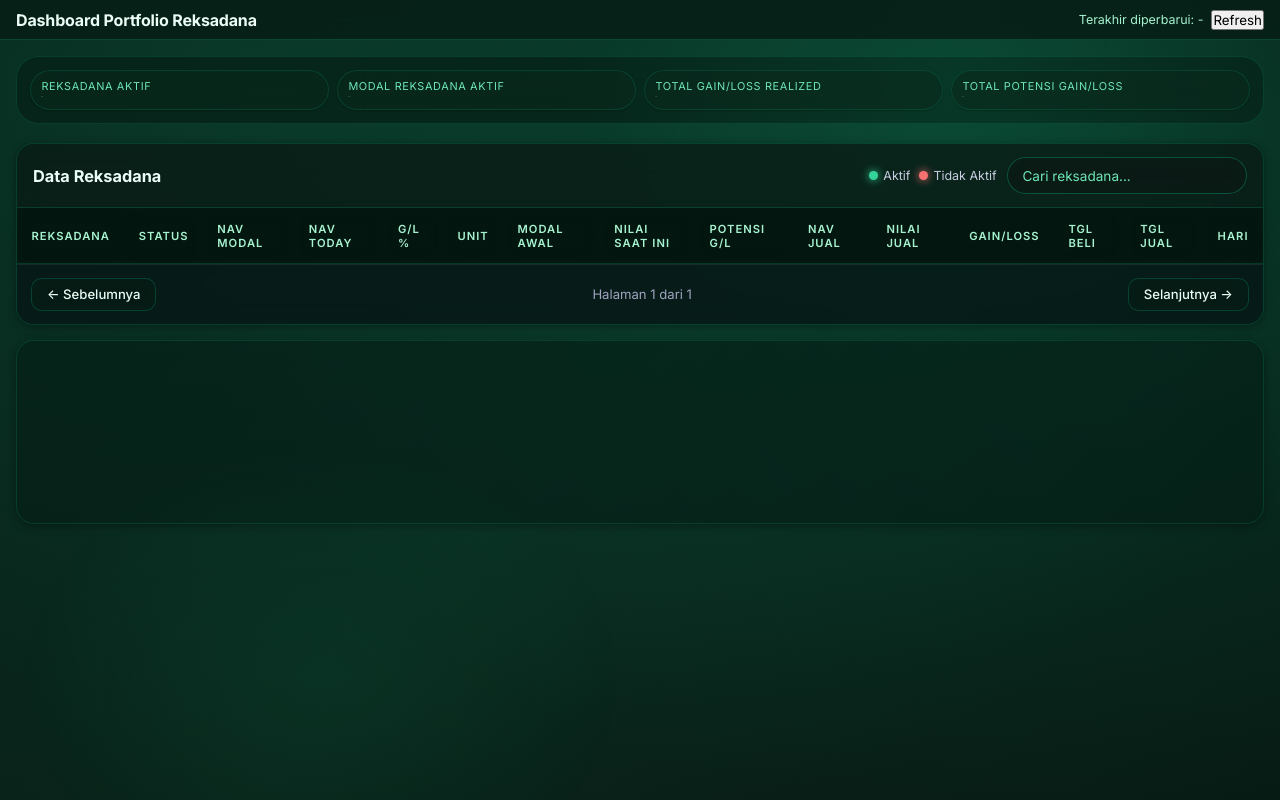
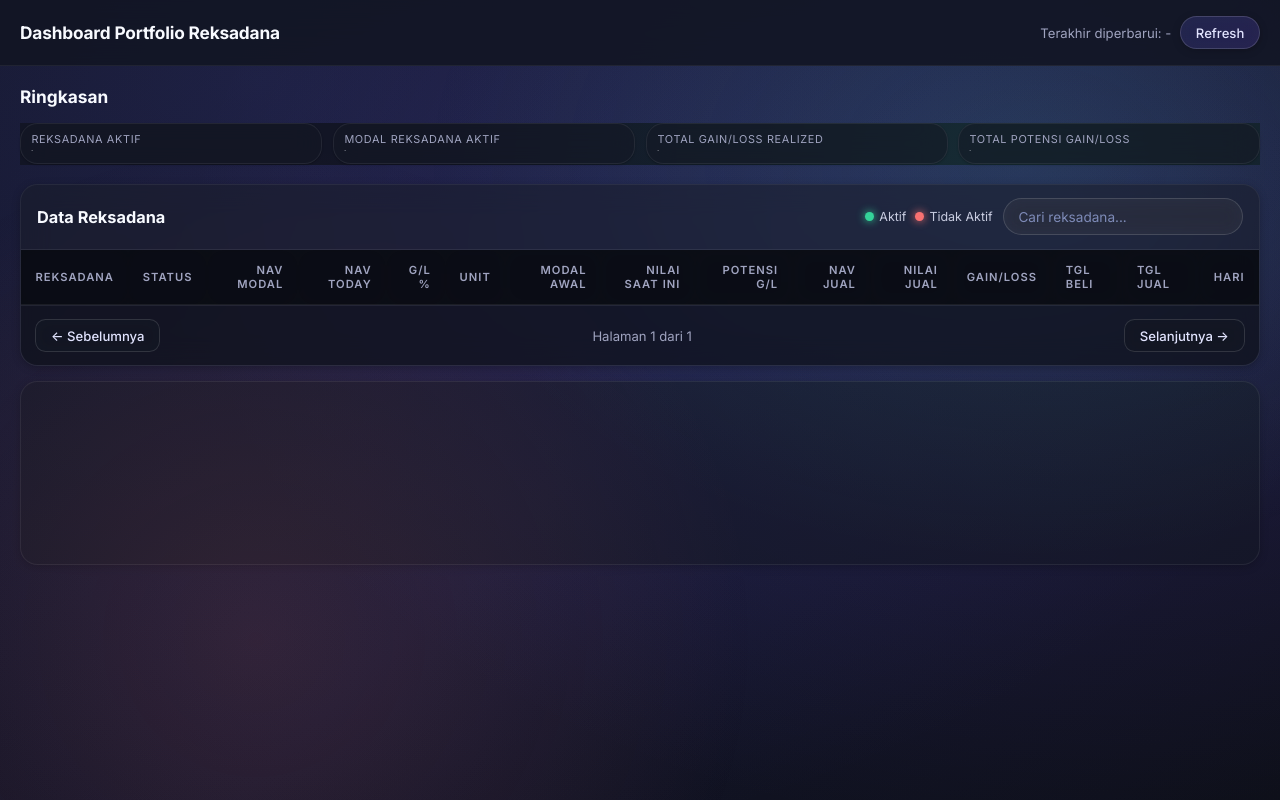
Before and after one commit to beefnegg/rdreport, a plain HTML site: page index.html in a window 1280 px wide. Drawn offline with nearby package versions, Linux system fonts and the light colour scheme; no server answers.

Commit message:
Update index.html

```diff
--- a/index.html
+++ b/index.html
@@ -13,9 +13,9 @@
       min-height: 100vh;
       color: #e2e4ff;
       background:
-        radial-gradient(1200px 800px at 20% 10%, rgba(16, 185, 129, 0.18), transparent),
-        radial-gradient(900px 600px at 85% 30%, rgba(5, 150, 105, 0.18), transparent),
-        linear-gradient(135deg, #071a14 0%, #0a2219 50%, #071a14 100%);
+        radial-gradient(1200px 800px at 20% 10%, rgba(99,105,245,0.18), transparent),
+        radial-gradient(900px 600px at 85% 30%, rgba(120,90,255,0.18), transparent),
+        linear-gradient(135deg, #0d0f18 0%, #131529 50%, #0d0f18 100%);
       will-change: transform;
       background-attachment: fixed;
     }
@@ -24,16 +24,16 @@
       position: fixed;
       inset: 0;
       background:
-        radial-gradient(700px 500px at 75% 10%, rgba(16, 185, 129, 0.12), transparent 55%),
-        radial-gradient(550px 420px at 25% 85%, rgba(5, 150, 105, 0.09), transparent 55%);
+        radial-gradient(600px 400px at 80% 20%, rgba(52, 211, 153, 0.12), transparent),
+        radial-gradient(500px 500px at 20% 80%, rgba(248, 113, 113, 0.12), transparent);
       pointer-events: none;
       z-index: 0;
     }
 
     header {
-      padding: 0.6rem 1rem;
-      border-bottom: 1px solid rgba(16, 185, 129, 0.25);
-      background: rgba(6, 30, 22, 0.88);
+      padding: 1rem 1.25rem;
+      border-bottom: 1px solid rgba(255,255,255,0.06);
+      background: rgba(18, 22, 36, 0.9);
       backdrop-filter: blur(16px);
       position: sticky;
       top: 0;
@@ -45,57 +45,56 @@
       display: flex;
       justify-content: space-between;
       align-items: center;
-      gap: 0.6rem;
+      gap: 0.75rem;
       flex-wrap: wrap;
     }
     .brand h1 {
-      font-size: clamp(0.82rem, 1.8vw, 1rem);
+      font-size: clamp(0.88rem, 2vw, 1.08rem);
       font-weight: 800;
-      color: #ecfdf5;
+      color: #f8faff;
       letter-spacing: -0.01em;
     }
     .last-update {
-      color: #a7f3d0;
-      font-size: clamp(0.62rem, 1vw, 0.78rem);
+      color: #a0a4c0;
+      font-size: clamp(0.68rem, 1.1vw, 0.82rem);
       display: inline-flex;
-      gap: 0.5rem;
+      gap: 0.55rem;
       align-items: center;
       flex-wrap: wrap;
     }
     .last-update i { color: #34d399; }
 
-    .shell { max-width: 1280px; margin: 0 auto; padding: 1rem 1rem 2.5rem; }
+    .shell { max-width: 1280px; margin: 0 auto; padding: 1.25rem 1.25rem 2.5rem; }
+    .toolbar { display: flex; justify-content: space-between; align-items: center; gap: 0.85rem; margin-bottom: 1rem; flex-wrap: wrap; }
+    .toolbar h2 { font-size: clamp(0.92rem, 1.9vw, 1.08rem); font-weight: 700; color: #f8faff; }
 
     .search {
       width: 240px;
       padding: 0.58rem 0.9rem;
       border-radius: 999px;
-      border: 1px solid rgba(16, 185, 129, 0.35);
-      background: rgba(15, 23, 20, 0.35);
-      color: #ecfdf5;
+      border: 1px solid rgba(255,255,255,0.14);
+      background: rgba(255,255,255,0.05);
+      color: #e2e4ff;
       outline: none;
       backdrop-filter: blur(10px);
       transition: all 0.3s ease;
       font-size: clamp(0.72rem, 1.1vw, 0.85rem);
     }
-    .search:focus { border-color: rgba(16, 185, 129, 0.7); box-shadow: 0 0 0 4px rgba(16, 185, 129, 0.18); background: rgba(15, 23, 20, 0.55); }
-    .search::placeholder { color: #6ee7b7; }
+    .search:focus { border-color: rgba(99, 102, 241, 0.6); box-shadow: 0 0 0 4px rgba(99, 102, 241, 0.15); background: rgba(255,255,255,0.08); }
+    .search::placeholder { color: #7f8bb8; }
 
     .cards {
-      background: rgba(6, 30, 22, 0.7);
-      border: 1px solid rgba(16, 185, 129, 0.18);
+      background: rgba(18, 22, 36, 0.95);
       display: grid;
       grid-template-columns: repeat(4, minmax(0, 1fr));
-      gap: 0.5rem;
+      gap: 0.7rem;
       margin-bottom: 1.2rem;
-      border-radius: 1.4rem;
-      padding: 0.8rem;
     }
     .card {
-      background: rgba(10, 40, 28, 0.55);
-      border: 1px solid rgba(16, 185, 129, 0.18);
+      background: rgba(21, 24, 38, 0.55);
+      border: 1px solid rgba(255,255,255,0.07);
       backdrop-filter: blur(14px);
-      border-radius: 1.35rem;
+      border-radius: 1.1rem;
       padding: 0.6rem 0.65rem;
       transition: transform 0.25s cubic-bezier(.4,0,.2,1), box-shadow 0.25s ease, border-color 0.25s ease, background 0.25s ease;
       will-change: transform;
@@ -103,13 +102,13 @@
     }
     .card:hover {
       transform: translateY(-4px) scale(1.01);
-      box-shadow: 0 18px 44px rgba(0,0,0,0.35), 0 0 0 1px rgba(16,185,129,0.12) inset;
-      border-color: rgba(16,185,129,0.35);
-      background: rgba(10, 40, 28, 0.75);
+      box-shadow: 0 18px 44px rgba(0,0,0,0.35), 0 0 0 1px rgba(255,255,255,0.12) inset;
+      border-color: rgba(255,255,255,0.16);
+      background: rgba(21, 24, 38, 0.75);
     }
     .card .label {
       font-size: clamp(0.48rem, 0.9vw, 0.68rem);
-      color: #6ee7b7;
+      color: #a0a4c0;
       text-transform: uppercase;
       letter-spacing: 0.06em;
       font-weight: 400;
@@ -117,41 +116,41 @@
       font-family: inherit;
     }
     .card .value {
-      font-size: clamp(0.18rem, 0.35vw, 0.26rem);
+      font-size: clamp(0.2rem, 0.4vw, 0.3rem);
       font-weight: 400;
-      margin-top: 0.14rem;
-      color: #ecfdf5;
-      line-height: 1.05;
+      margin-top: 0.18rem;
+      color: #f8faff;
+      line-height: 1.1;
       font-family: 'Roboto', 'Helvetica Neue', Arial, sans-serif;
     }
     .card .sub {
       margin-top: 0.22rem;
       font-size: clamp(0.32rem, 0.6vw, 0.45rem);
-      color: #a7f3d0;
+      color: #a0a4c0;
       line-height: 1.1;
     }
 
     .panel {
-      background: rgba(6, 30, 22, 0.65);
-      border: 1px solid rgba(16, 185, 129, 0.18);
+      background: rgba(21, 24, 38, 0.55);
+      border: 1px solid rgba(255,255,255,0.07);
       backdrop-filter: blur(14px);
       border-radius: 1.1rem;
       overflow: hidden;
-      box-shadow: 0 2px 8px rgba(0,0,0,0.35);
+      box-shadow: 0 2px 8px rgba(0,0,0,0.22);
       transition: box-shadow 0.3s ease;
     }
-    .panel:hover { box-shadow: 0 8px 26px rgba(0,0,0,0.45); }
+    .panel:hover { box-shadow: 0 8px 26px rgba(0,0,0,0.35); }
     .panel-head {
       padding: 0.85rem 1rem;
-      border-bottom: 1px solid rgba(16, 185, 129, 0.2);
+      border-bottom: 1px solid rgba(255,255,255,0.07);
       display: flex;
       justify-content: space-between;
       align-items: center;
       gap: 0.9rem;
       flex-wrap: wrap;
-      background: rgba(15, 23, 20, 0.35);
+      background: rgba(255,255,255,0.01);
     }
-    .panel-head h3 { font-size: 1.02rem; font-weight: 700; color: #ecfdf5; }
+    .panel-head h3 { font-size: 1.02rem; font-weight: 700; color: #f8faff; }
     .legend { display: inline-flex; gap: 0.55rem; align-items: center; }
     .legend span { display: inline-flex; align-items: center; gap: 0.32rem; font-size: 0.78rem; color: #c8cce0; }
     .dot { width: 9px; height: 9px; border-radius: 999px; display: inline-block; box-shadow: 0 0 9px currentColor; }
@@ -162,12 +161,12 @@
     thead th {
       padding: 0.82rem 0.9rem;
       font-size: 0.7rem;
-      color: #a7f3d0;
+      color: #a0a4c0;
       text-transform: uppercase;
       letter-spacing: 0.09em;
       text-align: left;
-      background: rgba(4, 22, 16, 0.92);
-      border-bottom: 1px solid rgba(16, 185, 129, 0.2);
+      background: rgba(10, 12, 20, 0.92);
+      border-bottom: 1px solid rgba(255,255,255,0.07);
       font-weight: 600;
       position: sticky;
       top: 0;
@@ -177,8 +176,8 @@
     tbody td {
       padding: 0.72rem 0.8rem;
       font-size: 0.8rem;
-      border-bottom: 1px solid rgba(16, 185, 129, 0.1);
-      color: #d1fae5;
+      border-bottom: 1px solid rgba(255,255,255,0.05);
+      color: #cdd1e0;
       transition: background 0.2s ease, color 0.2s ease;
     }
     tbody tr {
@@ -187,15 +186,19 @@
       cursor: pointer;
     }
     tbody tr:hover {
-      background: rgba(16, 185, 129, 0.08);
+      background: rgba(99, 102, 241, 0.08);
       transform: translateX(5px) scale(1.004);
       box-shadow: 0 3px 18px rgba(0,0,0,0.28);
     }
     tbody tr:active { transform: translateX(5px) scale(0.995); }
 
-    .dot { width: 9px; height: 9px; border-radius: 999px; display: inline-block; box-shadow: 0 0 9px currentColor; }
-    .dot.active { background: #34d399; color: #34d399; }
-    .dot.closed { background: #f87171; color: #f87171; }
+    .badge { display: inline-flex; align-items: center; gap: 0.32rem; padding: 0.28rem 0.68rem; border-radius: 999px; font-size: 0.72rem; font-weight: 600; text-transform: uppercase; letter-spacing: 0.07em; transition: transform 0.2s ease, box-shadow 0.2s ease; }
+    .badge:hover { transform: scale(1.05); }
+    .badge-aktif { background: rgba(52, 211, 153, 0.15); color: #34d399; box-shadow: 0 0 14px rgba(52, 211, 153, 0.2); }
+    .badge-tidak-aktif { background: rgba(248, 113, 113, 0.15); color: #f87171; box-shadow: 0 0 14px rgba(248, 113, 113, 0.2); }
+
+    .num { text-align: right; font-variant-numeric: tabular-nums; }
+    .right { text-align: right; }
 
     .pager {
       display: flex;
@@ -208,9 +211,9 @@
       flex-wrap: wrap;
     }
     .pager button {
-      background: rgba(6, 30, 22, 0.75);
-      color: #ecfdf5;
-      border: 1px solid rgba(16, 185, 129, 0.25);
+      background: rgba(21, 24, 38, 0.75);
+      color: #e2e4ff;
+      border: 1px solid rgba(255,255,255,0.13);
       padding: 0.48rem 0.92rem;
       border-radius: 0.65rem;
       cursor: pointer;
@@ -219,7 +222,7 @@
       backdrop-filter: blur(8px);
       font-size: 0.82rem;
     }
-    .pager button:hover:not(:disabled) { background: rgba(16, 185, 129, 0.18); border-color: rgba(16, 185, 129, 0.45); transform: translateY(-1px); }
+    .pager button:hover:not(:disabled) { background: rgba(99, 102, 241, 0.2); border-color: rgba(99, 102, 241, 0.4); transform: translateY(-1px); }
     .pager button:disabled { opacity: 0.28; cursor: not-allowed; }
     .pager button:active:not(:disabled) { transform: translateY(0); }
     #pageInfo { color: #a0a4c0; font-size: 0.82rem; }
@@ -230,16 +233,17 @@
     .empty { padding: 2.2rem; text-align: center; color: #a0a4c0; }
 
     .chart-wrap {
-      background: rgba(6, 30, 22, 0.65);
-      border: 1px solid rgba(16, 185, 129, 0.18);
+      background: rgba(21, 24, 38, 0.55);
+      border: 1px solid rgba(255,255,255,0.07);
       border-radius: 1.1rem;
       padding: 0.9rem;
       margin-top: 0.9rem;
-      box-shadow: 0 2px 8px rgba(0,0,0,0.35);
+      box-shadow: 0 2px 8px rgba(0,0,0,0.22);
       transition: box-shadow 0.3s ease;
     }
-    .chart-wrap:hover { box-shadow: 0 8px 26px rgba(0,0,0,0.45); }
+    .chart-wrap:hover { box-shadow: 0 8px 26px rgba(0,0,0,0.33); }
     .chart-wrap canvas { max-height: 300px; transition: opacity 0.5s ease; }
+
     .modal-shell {
       display: none;
       position: fixed;
@@ -247,42 +251,43 @@
       z-index: 200;
       align-items: center;
       justify-content: center;
-      background: rgba(4, 18, 12, 0.8);
+      background: rgba(13,15,24,0.78);
       backdrop-filter: blur(10px);
       opacity: 0;
       transition: opacity 0.3s cubic-bezier(.4,0,.2,1);
     }
     .modal-shell.open { display: flex; opacity: 1; }
     .modal-box {
-      background: linear-gradient(135deg, rgba(8, 30, 20, 0.96), rgba(4, 18, 12, 0.96));
-      border: 1px solid rgba(16, 185, 129, 0.18);
+      background: linear-gradient(135deg, rgba(19,21,41,0.94), rgba(13,15,24,0.94));
+      border: 1px solid rgba(255,255,255,0.1);
       border-radius: 1.15rem;
       width: min(780px, 96vw);
       max-height: 86vh;
       overflow: auto;
       padding: 1.2rem;
-      box-shadow: 0 30px 70px rgba(0,0,0,0.6), 0 0 0 1px rgba(16, 185, 129, 0.08) inset;
+      box-shadow: 0 30px 70px rgba(0,0,0,0.55), 0 0 0 1px rgba(255,255,255,0.05) inset;
       transform: translateY(18px) scale(0.97);
       transition: transform 0.32s cubic-bezier(.4,0,.2,1);
     }
     .modal-shell.open .modal-box { transform: translateY(0) scale(1); }
     .modal-head { display: flex; justify-content: space-between; align-items: center; gap: 0.85rem; margin-bottom: 0.75rem; }
-    .modal-head h3 { font-size: 1.02rem; font-weight: 700; color: #ecfdf5; }
+    .modal-head h3 { font-size: 1.02rem; font-weight: 700; color: #f8faff; }
     .modal-grid { display: grid; grid-template-columns: repeat(auto-fit, minmax(170px, 1fr)); gap: 0.7rem; }
     .modal-item {
-      background: rgba(6, 30, 22, 0.6);
-      border: 1px solid rgba(16, 185, 129, 0.18);
+      background: rgba(255,255,255,0.04);
+      border: 1px solid rgba(255,255,255,0.08);
       border-radius: 0.95rem;
       padding: 0.7rem 0.82rem;
       transition: transform 0.2s ease, box-shadow 0.2s ease, border-color 0.2s ease;
     }
-    .modal-item:hover { transform: translateY(-1px); border-color: rgba(16, 185, 129, 0.35); box-shadow: 0 7px 20px rgba(0,0,0,0.35); }
-    .modal-key { color: #a7f3d0; font-size: 0.7rem; text-transform: uppercase; letter-spacing: 0.08em; font-weight: 500; }
-    .modal-val { margin-top: 0.28rem; word-break: break-word; font-size: 0.92rem; color: #ecfdf5; font-weight: 500; }
-    .toolbar h2 { color: #ecfdf5; }
-      background: linear-gradient(135deg, rgba(16, 185, 129, 0.25), rgba(5, 150, 105, 0.25));
-      color: #ecfdf5;
-      border: 1px solid rgba(16, 185, 129, 0.35);
+    .modal-item:hover { transform: translateY(-1px); border-color: rgba(255,255,255,0.15); box-shadow: 0 7px 20px rgba(0,0,0,0.28); }
+    .modal-key { color: #a0a4c0; font-size: 0.7rem; text-transform: uppercase; letter-spacing: 0.08em; font-weight: 500; }
+    .modal-val { margin-top: 0.28rem; word-break: break-word; font-size: 0.92rem; color: #e2e4ff; font-weight: 500; }
+
+    .refresh {
+      background: linear-gradient(135deg, rgba(99, 102, 241, 0.2), rgba(120, 90, 255, 0.2));
+      color: #e2e4ff;
+      border: 1px solid rgba(255,255,255,0.15);
       padding: 0.48rem 0.92rem;
       border-radius: 999px;
       cursor: pointer;
@@ -290,9 +295,9 @@
       font-weight: 500;
       transition: all 0.25s cubic-bezier(.4,0,.2,1);
       backdrop-filter: blur(8px);
-      box-shadow: 0 2px 9px rgba(0,0,0,0.25);
+      box-shadow: 0 2px 9px rgba(0,0,0,0.2);
     }
-    .refresh:hover { transform: translateY(-2px); box-shadow: 0 7px 20px rgba(16, 185, 129, 0.25); border-color: rgba(16, 185, 129, 0.55); background: linear-gradient(135deg, rgba(16, 185, 129, 0.32), rgba(5, 150, 105, 0.32)); }
+    .refresh:hover { transform: translateY(-2px); box-shadow: 0 7px 20px rgba(99, 102, 241, 0.28); border-color: rgba(255,255,255,0.22); background: linear-gradient(135deg, rgba(99, 102, 241, 0.28), rgba(120, 90, 255, 0.28)); }
     .refresh:active { transform: translateY(0) scale(0.97); }
     .refresh.loading { opacity: 0.7; pointer-events: none; animation: pulse 1.5s infinite; }
     @keyframes pulse { 0%,100%{opacity:0.7} 50%{opacity:1} }
@@ -330,6 +335,10 @@
   </header>
 
   <main class="shell">
+    <div class="toolbar">
+      <h2>Ringkasan</h2>
+    </div>
+
     <div class="cards" id="cards">
       <div class="card">
         <div class="label">Reksadana Aktif</div>
@@ -635,8 +644,8 @@
         tr.title = 'Lihat detail';
         const status = rowStatus(r);
         const statusBadge = status === 'aktif'
-          ? '<span class="dot active"></span>'
-          : '<span class="dot closed"></span>';
+          ? `<span class="badge badge-aktif"><span class="dot active"></span>Aktif</span>`
+          : `<span class="badge badge-tidak-aktif"><span class="dot closed"></span>Tidak Aktif</span>`;
 
         const td = (i, cls, html) => { const t = document.createElement('td'); if (cls) t.className = cls; t.innerHTML = html; return t; };
 
@@ -674,8 +683,9 @@
       const wrap = document.getElementById('detail-body');
       wrap.innerHTML = '';
       const status = rowStatus(r);
-      const statusText = status === 'aktif' ? 'Aktif' : 'Tidak Aktif';
-      const statusBadge = '<span class="dot ' + (status === 'aktif' ? 'active' : 'closed') + '"></span> ' + statusText;
+      const badgeHtml = status === 'aktif'
+        ? '<span class="badge badge-aktif"><span class="dot active"></span>Aktif</span>'
+        : '<span class="badge badge-tidak-aktif"><span class="dot closed"></span>Tidak Aktif</span>';
       const statusCard = document.createElement('div');
       statusCard.className = 'modal-item';
       statusCard.innerHTML = '<div class="modal-key">Status</div><div class="modal-val">' + badgeHtml + '</div>';
```
